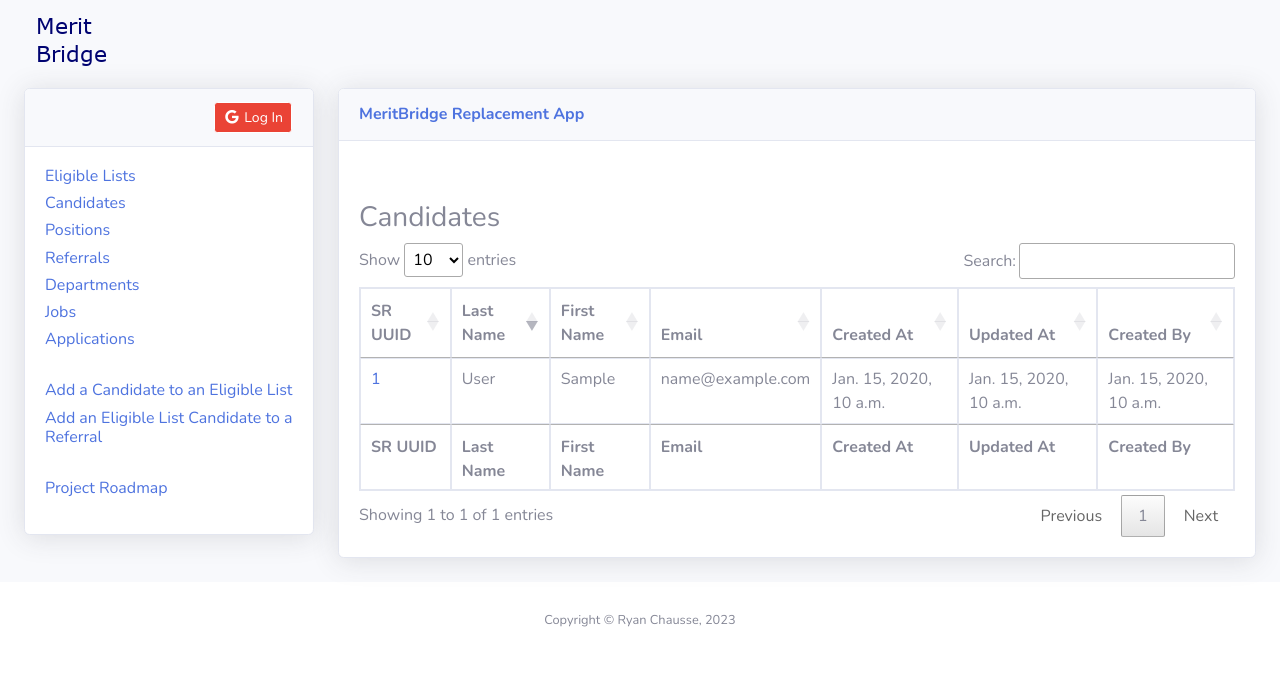
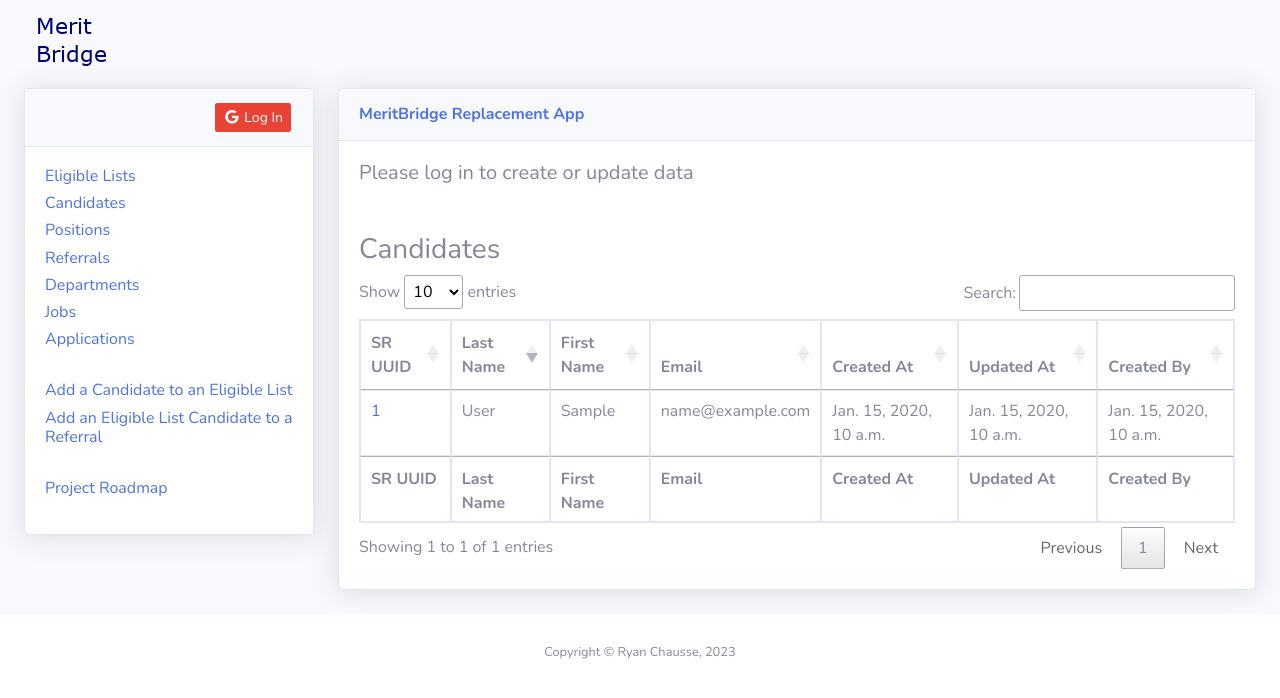
Before and after one commit to ryanchausse/sfdhr-startdjango-com, a Django app: template form/templates/main/candidates.html in a window 1280 px wide. Shown: the top 698 px of the page. Run offline with Django 3.2, Linux system fonts and the light colour scheme; the template is opened without the code that fills it: most values are stand-ins (such as "Sample title", 1, 10 or a date in 2020); some libraries are stand-ins or nearby versions.

Commit message:
Added: message to log in to create or update data to each CRUD card

```diff
--- a/form/templates/main/includes/application_crud_card.html
+++ b/form/templates/main/includes/application_crud_card.html
@@ -60,6 +60,10 @@
                     </div>
                 </form>
             </div>
+        {% else %}
+            <div class="table-responsive">
+                <h5>Please log in to create or update data</h5>
+            </div>
         {% endif %}
     </div>
 
--- a/form/templates/main/includes/candidate_crud_card.html
+++ b/form/templates/main/includes/candidate_crud_card.html
@@ -60,6 +60,10 @@
                     </div>
                 </form>
             </div>
+        {% else %}
+            <div class="table-responsive">
+                <h5>Please log in to create or update data</h5>
+            </div>
         {% endif %}
     </div>
 
--- a/form/templates/main/includes/department_crud_card.html
+++ b/form/templates/main/includes/department_crud_card.html
@@ -60,6 +60,10 @@
                     </div>
                 </form>
             </div>
+        {% else %}
+            <div class="table-responsive">
+                <h5>Please log in to create or update data</h5>
+            </div>
         {% endif %}
     </div>
 
--- a/form/templates/main/includes/eligible_list_crud_card.html
+++ b/form/templates/main/includes/eligible_list_crud_card.html
@@ -90,6 +90,10 @@
                     </div>
                 </form>
             </div>
+        {% else %}
+            <div class="table-responsive">
+                <h5>Please log in to create or update data</h5>
+            </div>
         {% endif %}
     </div>
 
--- a/form/templates/main/includes/eligiblelistcandidate_crud_card.html
+++ b/form/templates/main/includes/eligiblelistcandidate_crud_card.html
@@ -74,6 +74,10 @@
                     </div>
                 </form>
             </div>
+        {% else %}
+            <div class="table-responsive">
+                <h5>Please log in to create or update data</h5>
+            </div>
         {% endif %}
     </div>
 
--- a/form/templates/main/includes/eligiblelistcandidatereferral_crud_card.html
+++ b/form/templates/main/includes/eligiblelistcandidatereferral_crud_card.html
@@ -60,6 +60,10 @@
                     </div>
                 </form>
             </div>
+        {% else %}
+            <div class="table-responsive">
+                <h5>Please log in to create or update data</h5>
+            </div>
         {% endif %}
     </div>
 
--- a/form/templates/main/includes/job_crud_card.html
+++ b/form/templates/main/includes/job_crud_card.html
@@ -60,6 +60,10 @@
                     </div>
                 </form>
             </div>
+        {% else %}
+            <div class="table-responsive">
+                <h5>Please log in to create or update data</h5>
+            </div>
         {% endif %}
     </div>
 
--- a/form/templates/main/includes/position_crud_card.html
+++ b/form/templates/main/includes/position_crud_card.html
@@ -46,6 +46,10 @@
                     </div>
                 </form>
             </div>
+        {% else %}
+            <div class="table-responsive">
+                <h5>Please log in to create or update data</h5>
+            </div>
         {% endif %}
     </div>
 
--- a/form/templates/main/includes/referral_crud_card.html
+++ b/form/templates/main/includes/referral_crud_card.html
@@ -53,6 +53,10 @@
                     </div>
                 </form>
             </div>
+        {% else %}
+            <div class="table-responsive">
+                <h5>Please log in to create or update data</h5>
+            </div>
         {% endif %}
     </div>
 
```
